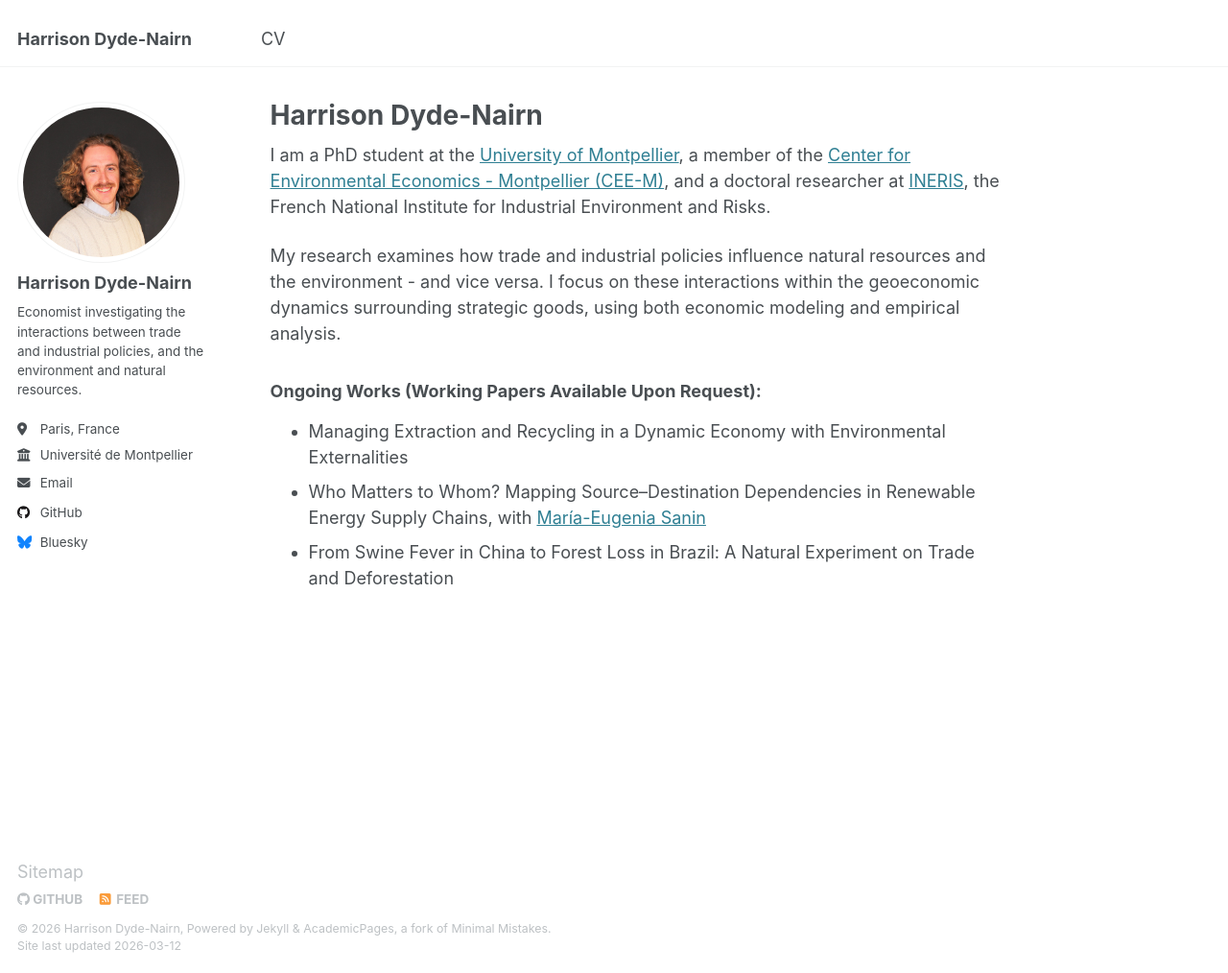
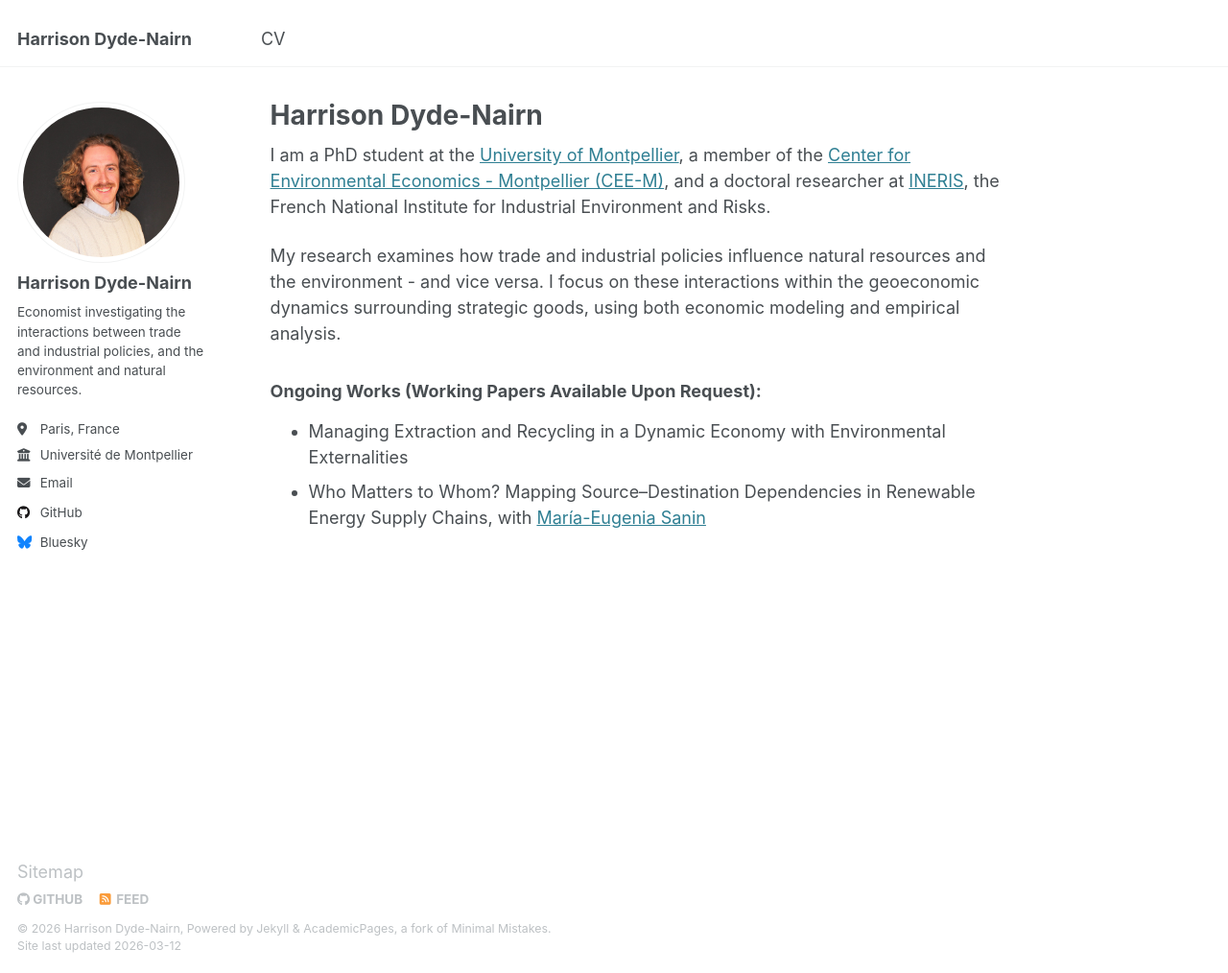
Before and after one commit to hdydenairn/hdydenairn.github.io, a Jekyll site: the page built from _pages/about.md, in a window 1280 px wide and 1014 px high. Shown: the whole window at 96% size. Built offline with Jekyll 4.4.1, drawn with Linux system fonts in a browser that asks for light colours.

Commit message:
Update about.md

```diff
--- a/_pages/about.md
+++ b/_pages/about.md
@@ -15,4 +15,3 @@ My research examines how trade and industrial policies influence natural resourc
 
 - Managing Extraction and Recycling in a Dynamic Economy with Environmental Externalities
 - Who Matters to Whom? Mapping Source–Destination Dependencies in Renewable Energy Supply Chains, with [María-Eugenia Sanin](https://sites.google.com/site/meugeniasanin/)
-- From Swine Fever in China to Forest Loss in Brazil: A Natural Experiment on Trade and Deforestation
```
